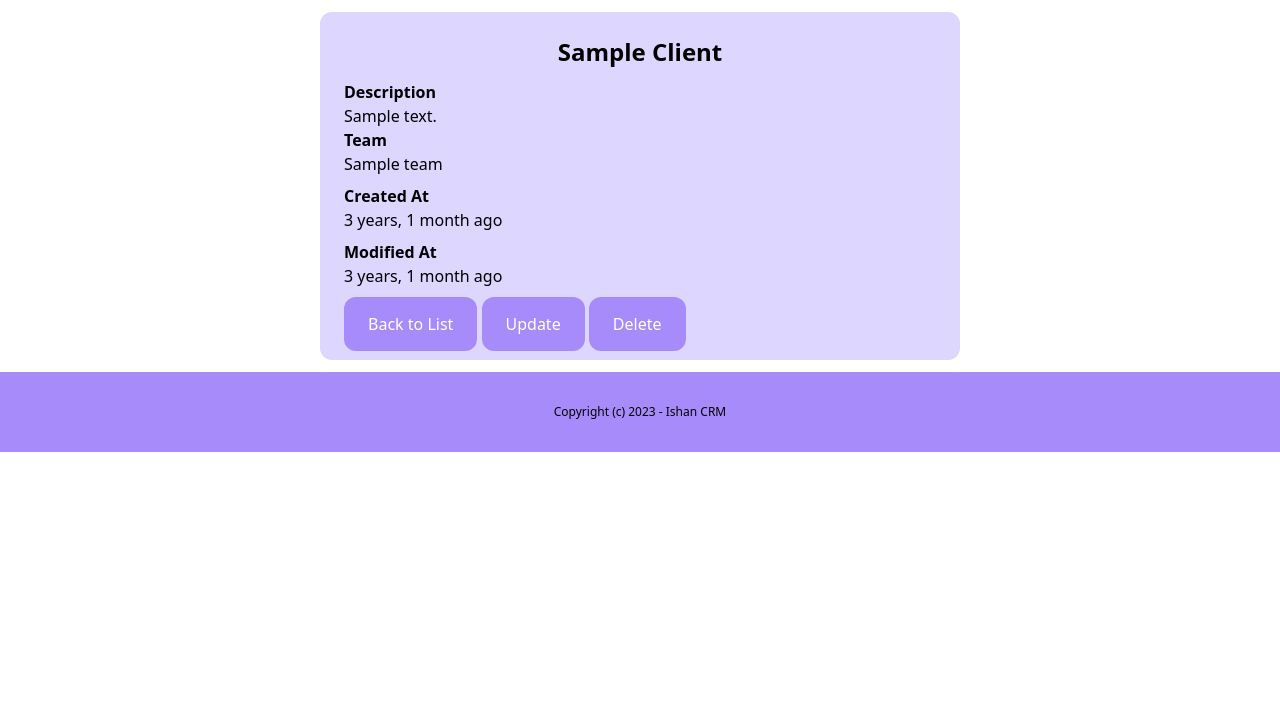
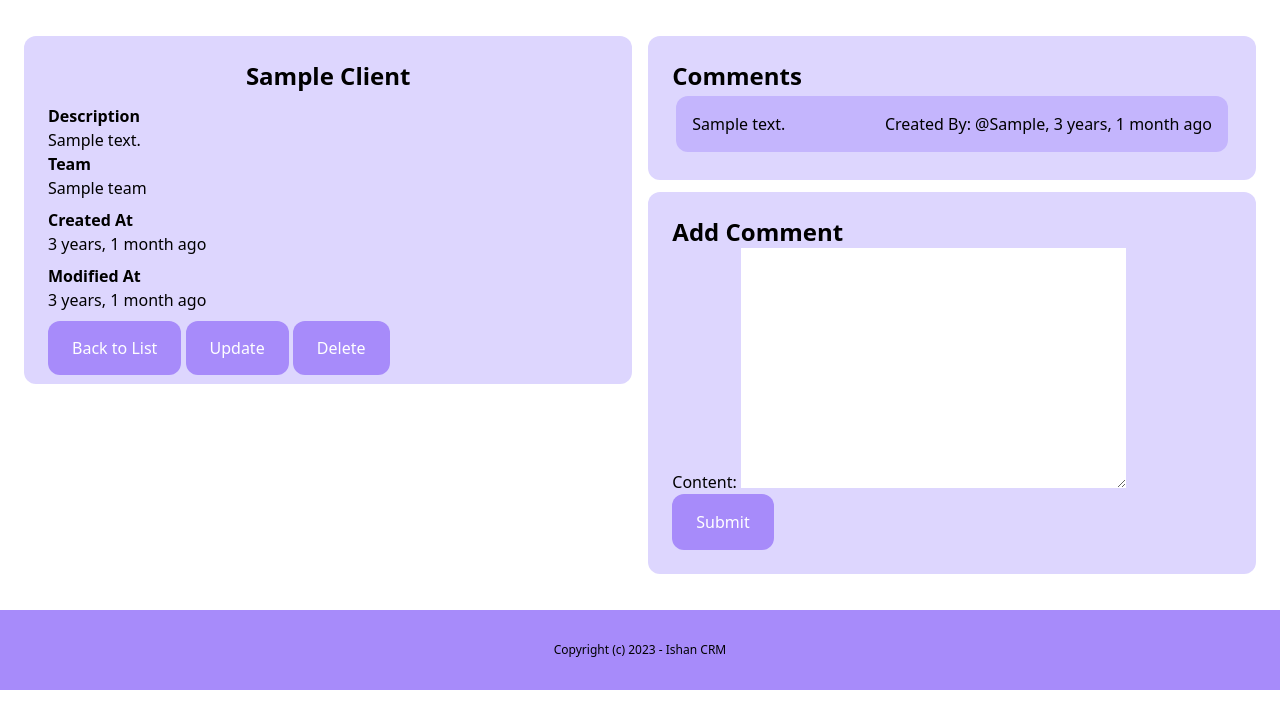
Before and after one commit to ishanshre/djangoCRM, a Django app: page /client/1/detail/ in a window 1280 px wide. Shown: the part 72-800 px from the top of the page. Run offline with Django 4.2, Linux system fonts and the light colour scheme; a user stored in the database is signed in; tables that the repository leaves empty hold one stand-in row (values such as "Sample post"); style sheets or scripts are compiled from the project's sources; some libraries are stand-ins or nearby versions.

Commit message:
feat: add comment functionality for client

```diff
--- a/client/forms.py
+++ b/client/forms.py
@@ -2,7 +2,7 @@ from django import forms
 from django.contrib.messages import error
 from django.core.exceptions import ValidationError
 
-from client.models import Client
+from client.models import Client, Comment
 from team.models import Team
 
 class ClientUpdateForm(forms.ModelForm):
@@ -31,3 +31,9 @@ class ClientCreateForm(forms.ModelForm):
         if data.plan.max_clients <= data.clients.count():
             raise ValidationError(f"Client Limit Reached for team: {data}")
         return data
+
+
+class AddCommentForm(forms.ModelForm):
+    class Meta:
+        model = Comment
+        fields = ['content']
--- a/client/models.py
+++ b/client/models.py
@@ -22,3 +22,13 @@ class Client(models.Model):
 
     def get_absolute_url(self):
         return reverse("client:clientDetail", args=[self.id])
+
+class Comment(models.Model):
+    team = models.ForeignKey(Team, on_delete=models.CASCADE, related_name="client_comments")
+    client = models.ForeignKey(Client, on_delete=models.CASCADE, related_name="comments")
+    content = models.TextField(max_length=1000, null=True, blank=True)
+    created_by = models.ForeignKey(User, on_delete=models.CASCADE, related_name="client_comments")
+    created_at = models.DateTimeField(auto_now_add=True)
+
+    def __str__(self):
+        return f"Client comment by {self.created_by.username.title()}"
--- a/client/views.py
+++ b/client/views.py
@@ -1,7 +1,11 @@
 from django.shortcuts import get_object_or_404
 
+from django.urls import reverse
+
 from django.views.generic import ListView, DetailView
-from django.views.generic.edit import UpdateView, DeleteView, CreateView
+from django.views.generic.edit import UpdateView, DeleteView, CreateView, FormView
+from django.views.generic.detail import SingleObjectMixin
+from django.views import View
 
 from django.contrib.auth.mixins import LoginRequiredMixin, UserPassesTestMixin
 
@@ -10,7 +14,7 @@ from django.contrib.messages.views import SuccessMessageMixin
 from django.urls import reverse_lazy
 
 from client.models import Client
-from client.forms import ClientUpdateForm, ClientCreateForm
+from client.forms import ClientUpdateForm, ClientCreateForm, AddCommentForm
 # Create your views here.
 
 class ClientListView(LoginRequiredMixin, ListView):
@@ -22,13 +26,51 @@ class ClientListView(LoginRequiredMixin, ListView):
         return Client.objects.filter(created_by=self.request.user)
 
 
-class ClientDetailView(LoginRequiredMixin, DetailView):
+class GetComment(DetailView):
     model = Client
+    context_object_name = "client"
+    template_name = "client/clientDetail.html"
+
+    def get_context_data(self, **kwargs):
+        kwargs = super().get_context_data(**kwargs)
+        kwargs["comment_form"] = AddCommentForm()
+        return kwargs
+
+    def get_queryset(self):
+        return Client.objects.filter(created_by=self.request.user, pk=self.kwargs["pk"])
+
+class PostComment(SingleObjectMixin, LoginRequiredMixin, FormView):
+    model = Client
+    form_class = AddCommentForm
     context_object_name = "client"
     template_name = "client/clientDetail.html"
 
     def get_queryset(self):
         return Client.objects.filter(created_by=self.request.user, pk=self.kwargs["pk"])
+
+    def post(self, request, *args, **kwargs): # from SingleObjectMixin returns url paramater
+        self.object = self.get_object()
+        return super().post(request, *args, **kwargs)
+
+    def form_valid(self, form):
+        comment = form.save(commit=False)
+        comment.client = self.object
+        comment.team = self.object.team
+        comment.created_by = self.request.user
+        comment.save()
+        return super().form_valid(form)
+
+    def get_success_url(self):
+        return reverse("client:clientDetail", args=[self.object.id])
+
+class ClientDetailView(LoginRequiredMixin, View):
+    def get(self, request, *args, **kwargs):
+        view = GetComment.as_view()
+        return view(request, *args, **kwargs)
+
+    def post(self, request, *args, **kwargs):
+        view = PostComment.as_view()
+        return view(request, *args, **kwargs)
 
 
 class ClientUpdateView(LoginRequiredMixin, UserPassesTestMixin, SuccessMessageMixin, UpdateView):
--- a/lead/views.py
+++ b/lead/views.py
@@ -52,7 +52,7 @@ class LeadListView(LoginRequiredMixin, ListView):
 
 
 
-class GetComment(DetailView):
+class GetComment(LoginRequiredMixin, DetailView):
     model = Lead
     context_object_name = "lead"
     template_name = "lead/leadDetail.html"
--- a/templates/client/clientDetail.html
+++ b/templates/client/clientDetail.html
@@ -1,8 +1,10 @@
 {% extends "base/base.html" %}
+{% load tailwind_filters %}
 {% block title %}{{client.name}}{% endblock %}
 
 {% block body %}
-<div class="w-1/2 bg-violet-200 rounded-xl px-6 py-6 ml-auto mt-3 mr-auto mb-3">
+<div class="flex space-x-4 px-6 py-6">
+    <div class="w-1/2 h-fit bg-violet-200 rounded-xl px-6 py-6 ml-auto mt-3 mr-auto mb-3">
         <h1 class="text-2xl text-center font-bold mb-3">
             {{client.name|title}}
         </h1>
@@ -24,4 +26,28 @@
         <a href="{% url 'client:clientUpdate' client.id %}" class="bg-violet-400 text-white py-4 px-6 rounded-xl">Update</a>
         <a href="{% url 'client:clientDelete' client.id %}" class="bg-violet-400 text-white py-4 px-6 rounded-xl">Delete</a>
     </div>
+    <div class="w-1/2">
+        <div class="bg-violet-200 rounded-xl px-6 py-6 ml-auto mt-3 mr-auto mb-3">
+            <h1 class="text-2xl font-bold">Comments</h1>
+            {% for comment in client.comments.all %}
+                <div class="flex justify-between bg-violet-300 py-4 px-4 rounded-xl m-1">
+                    <div>
+                        <p>{{comment.content}}</p>
+                    </div>
+                    <div>
+                        <p>Created By: @{{comment.created_by|title}}, {{comment.created_at|timesince}} ago</p>
+                    </div>
+                </div>
+            {% endfor %}
+        </div>
+        <div class="bg-violet-200 rounded-xl px-6 py-6 ml-auto mt-3 mr-auto mb-3">
+            <h1 class="text-2xl font-bold">Add Comment</h1>
+            <form method="post">
+                {% csrf_token %}
+                {{ comment_form|crispy }}
+                <button type="submit" class="bg-violet-400 text-white py-4 px-6 rounded-xl">Submit</button>
+            </form>
+        </div>
+    </div>
+</div>
 {% endblock %}
```
Also changed, not shown: client/migrations/0002_comment.py (added). Lines whose indentation alone changed are shown as unchanged.
